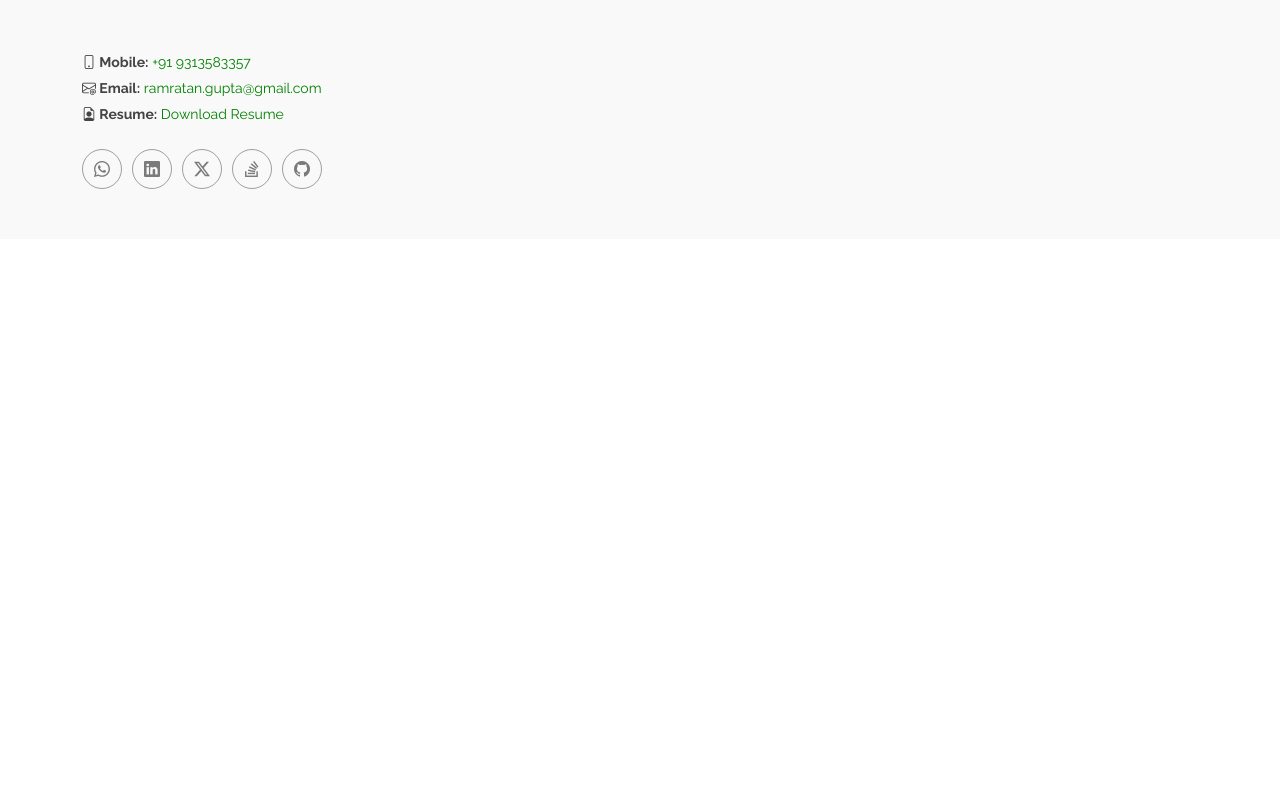
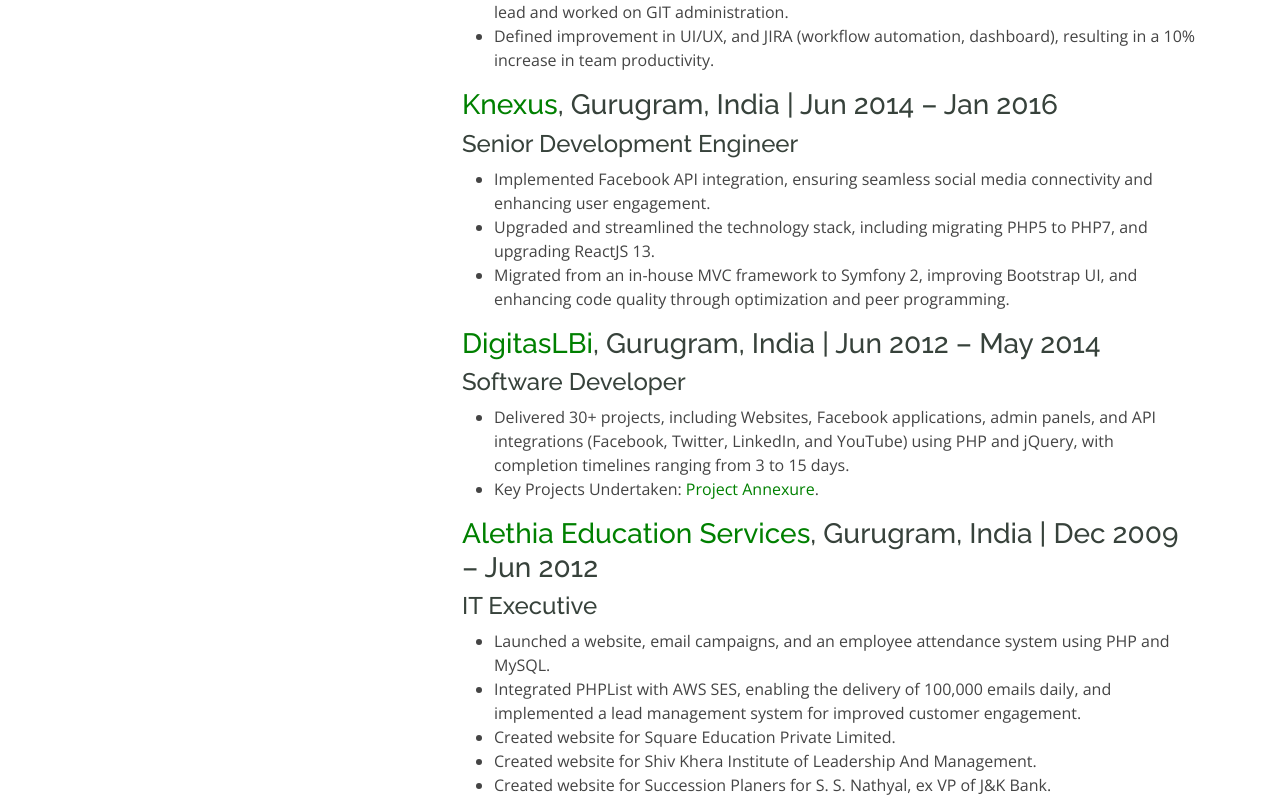
Before and after one commit to ramratangupta/ramratangupta.github.io, a Next.js app: page /about-me in a window 1280 px wide. Shown: the part 1368-2165 px from the top of the page. Before the commit the page ends 1607 px from the top, so only its background shows below. Built offline with nearby package versions, Linux system fonts and the light colour scheme.

Commit message:
Experince done

```diff
--- a/src/app/about-me/page.tsx
+++ b/src/app/about-me/page.tsx
@@ -24,7 +24,12 @@
   },
 };
 
-const ExperienceHeader = (url : String,urlTitle:string,location:String,designation:String) => {
+const ExperienceHeader = (
+  url: string,
+  urlTitle: string,
+  location: string,
+  designation: string
+): React.ReactElement => {
   return (
     <>
       <h3>
@@ -78,7 +83,12 @@
                 </li>
               </ul>
               <h2>WORK EXPERIENCE</h2>
-              {ExperienceHeader("https://www.linkedin.com/company/knexus","Knexus","Gurugram (Remote), India | Jan 2022 – Feb 2025","Senior Lead Full Stack Engineer (Head of Development & DevOps)")}
+              {ExperienceHeader(
+                "https://www.linkedin.com/company/knexus",
+                "Knexus",
+                "Gurugram (Remote), India | Jan 2022 – Feb 2025",
+                "Senior Lead Full Stack Engineer (Head of Development & DevOps)"
+              )}
               <ul>
                 <li>
                   Developed and deployed scalable full-stack applications
@@ -135,13 +145,103 @@
                   management.
                 </li>
               </ul>
-              Knexus, Gurugram, India | Feb 2016 – Dec 2021 Lead Developer • Led
-              migrations - PHP7 to PHP8, Symfony2 to Symfony4, and Amazon Linux
-              1 to Amazon Linux 2. • Acted as a Product Owner for Experiences,
-              Audience, and Template; paired up for AWS with lead and worked on
-              GIT administration. • Defined improvement in UI/UX, and JIRA
-              (workflow automation, dashboard), resulting in a 10% increase in
-              team productivity.
+              {ExperienceHeader(
+                "https://www.linkedin.com/company/knexus",
+                "Knexus",
+                "Gurugram, India | Feb 2016 – Dec 2021",
+                "Lead Developer"
+              )}
+              <ul>
+                <li>
+                  Led migrations - PHP7 to PHP8, Symfony2 to Symfony4, and
+                  Amazon Linux 1 to Amazon Linux 2.
+                </li>
+                <li>
+                  Acted as a Product Owner for Experiences, Audience, and
+                  Template; paired up for AWS with lead and worked on GIT
+                  administration.
+                </li>
+                <li>
+                  Defined improvement in UI/UX, and JIRA (workflow automation,
+                  dashboard), resulting in a 10% increase in team productivity.
+                </li>
+              </ul>
+              {ExperienceHeader(
+                "https://www.linkedin.com/company/knexus",
+                "Knexus",
+                "Gurugram, India | Jun 2014 – Jan 2016",
+                "Senior Development Engineer"
+              )}
+              <ul>
+                <li>
+                  Implemented Facebook API integration, ensuring seamless social
+                  media connectivity and enhancing user engagement.
+                </li>
+                <li>
+                  Upgraded and streamlined the technology stack, including
+                  migrating PHP5 to PHP7, and upgrading ReactJS 13.
+                </li>
+                <li>
+                  Migrated from an in-house MVC framework to Symfony 2,
+                  improving Bootstrap UI, and enhancing code quality through
+                  optimization and peer programming.
+                </li>
+              </ul>
+              {ExperienceHeader(
+                "https://www.linkedin.com/company/digitasin/",
+                "DigitasLBi",
+                "Gurugram, India | Jun 2012 – May 2014",
+                "Software Developer"
+              )}
+              <ul>
+                <li>
+                  Delivered 30+ projects, including Websites, Facebook
+                  applications, admin panels, and API integrations (Facebook,
+                  Twitter, LinkedIn, and YouTube) using PHP and jQuery, with
+                  completion timelines ranging from 3 to 15 days.
+                </li>
+                <li>
+                  {" "}
+                  Key Projects Undertaken:{" "}
+                  <a
+                    href="https://docs.google.com/spreadsheets/d/1mFxAYI1lDFebOQKUWHVvAR8u8szmpL4utYSSnRPcgvU/edit?gid=0#gid=0"
+                    target="_blank"
+                  >
+                    Project Annexure
+                  </a>
+                  .
+                </li>
+              </ul>
+              {ExperienceHeader(
+                "https://www.linkedin.com/company/alethia-education-services/about/",
+                "Alethia Education Services",
+                "Gurugram, India | Dec 2009 – Jun 2012",
+                "IT Executive"
+              )}
+              <ul>
+                <li>
+                  Launched a website, email campaigns, and an employee
+                  attendance system using PHP and MySQL.
+                </li>
+                <li>
+                  Integrated PHPList with AWS SES, enabling the delivery of
+                  100,000 emails daily, and implemented a lead management system
+                  for improved customer engagement.
+                </li>
+                <li>Created website for Square Education Private Limited.</li>
+                <li>
+                  Created website for Shiv Khera Institute of Leadership And
+                  Management.
+                </li>
+                <li>
+                  Created website for Succession Planers for S. S. Nathyal, ex
+                  VP of J&K Bank.
+                </li>
+                <li>
+                  akgim.edu.in : Website redesign for some pages to capture
+                  online leads, mailer campaign and landing page development.
+                </li>
+              </ul>
             </div>
           </div>
         </div>
```
